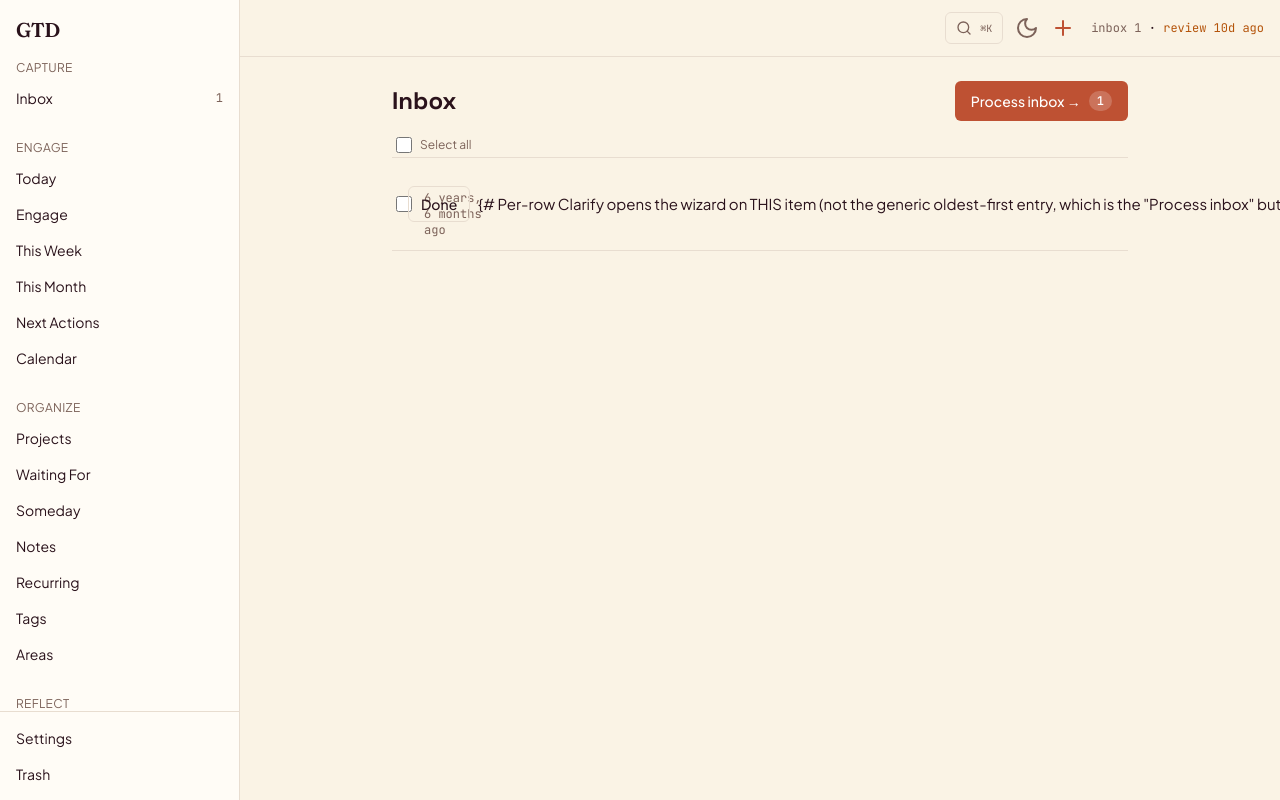
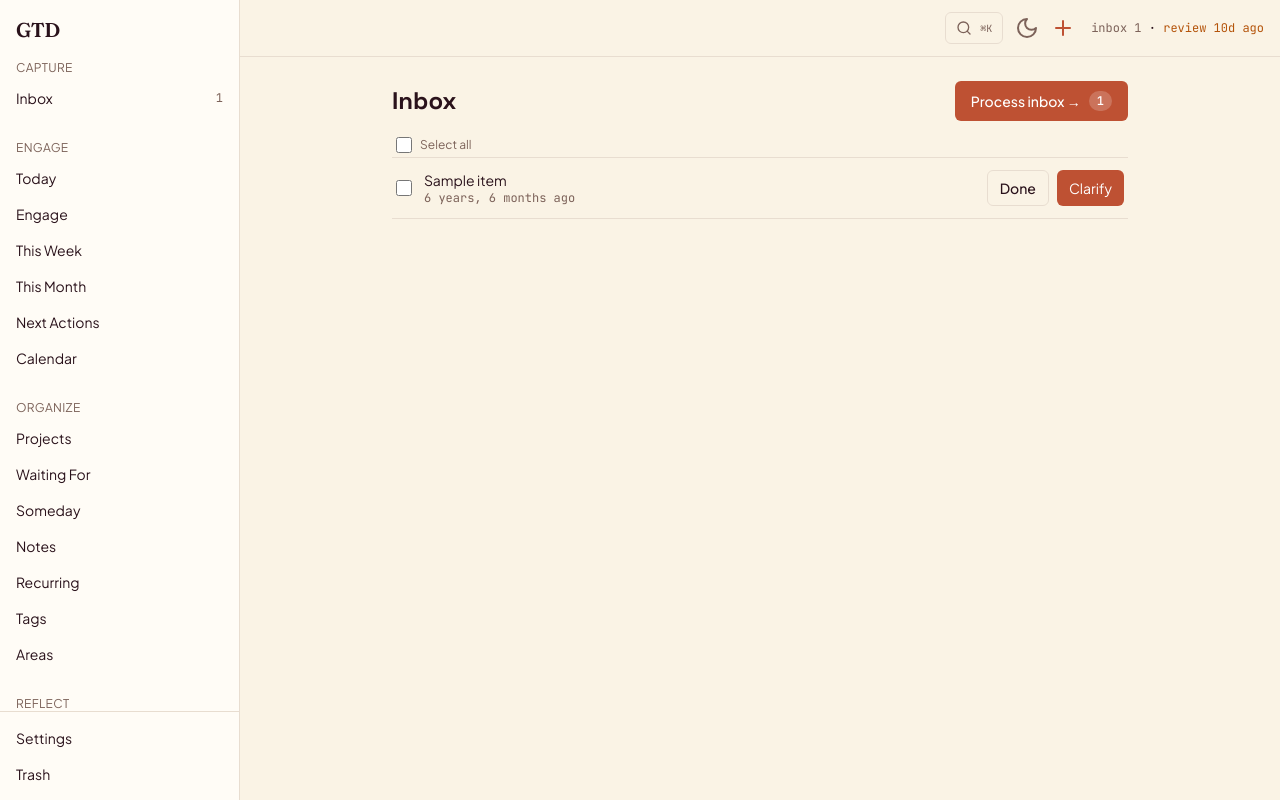
Before and after one commit to coderdipto/gtd, a Django app: template core/templates/core/inbox.html in a window 1280 px wide. Run offline with Django 5.2, Linux system fonts and the light colour scheme; the template is opened without the code that fills it: most values are stand-ins (such as "Sample title", 1, 10 or a date in 2020); parts of the project's set-up code (start-up, migrations or seed data) failed here and were passed over.

Commit message:
Fix leaked per-row comment: use {% comment %} not multi-line {# #}
Same defect as aaaa69d, reintroduced in 02d2451: the per-row Clarify
explainer used {# #} across multiple lines, which Django doesn't treat
as a comment (single-line only), so it rendered as literal text in every
inbox row and overlapped the Done button and timestamp. Switch to
{% comment %}/{% endcomment %}.

Co-Authored-By: Claude Opus 4.8 <noreply@anthropic.com>

```diff
--- a/core/templates/core/partials/inbox_row.html
+++ b/core/templates/core/partials/inbox_row.html
@@ -16,9 +16,11 @@
             title="Under 2 minutes? Do it now.">
       Done
     </button>
-    {# Per-row Clarify opens the wizard on THIS item (not the generic oldest-first
-       entry, which is the "Process inbox" button above). After a decision the
-       wizard falls through to the remaining items oldest-first via _advance. #}
+    {% comment %}
+      Per-row Clarify opens the wizard on THIS item (not the generic oldest-first
+      entry, which is the "Process inbox" button above). After a decision the
+      wizard falls through to the remaining items oldest-first via _advance.
+    {% endcomment %}
     <a href="{% url 'clarify_actionable' item.id %}" class="h-9 px-3 rounded-md bg-water text-white text-sm flex items-center focus:outline-none">
       Clarify
     </a>
```
